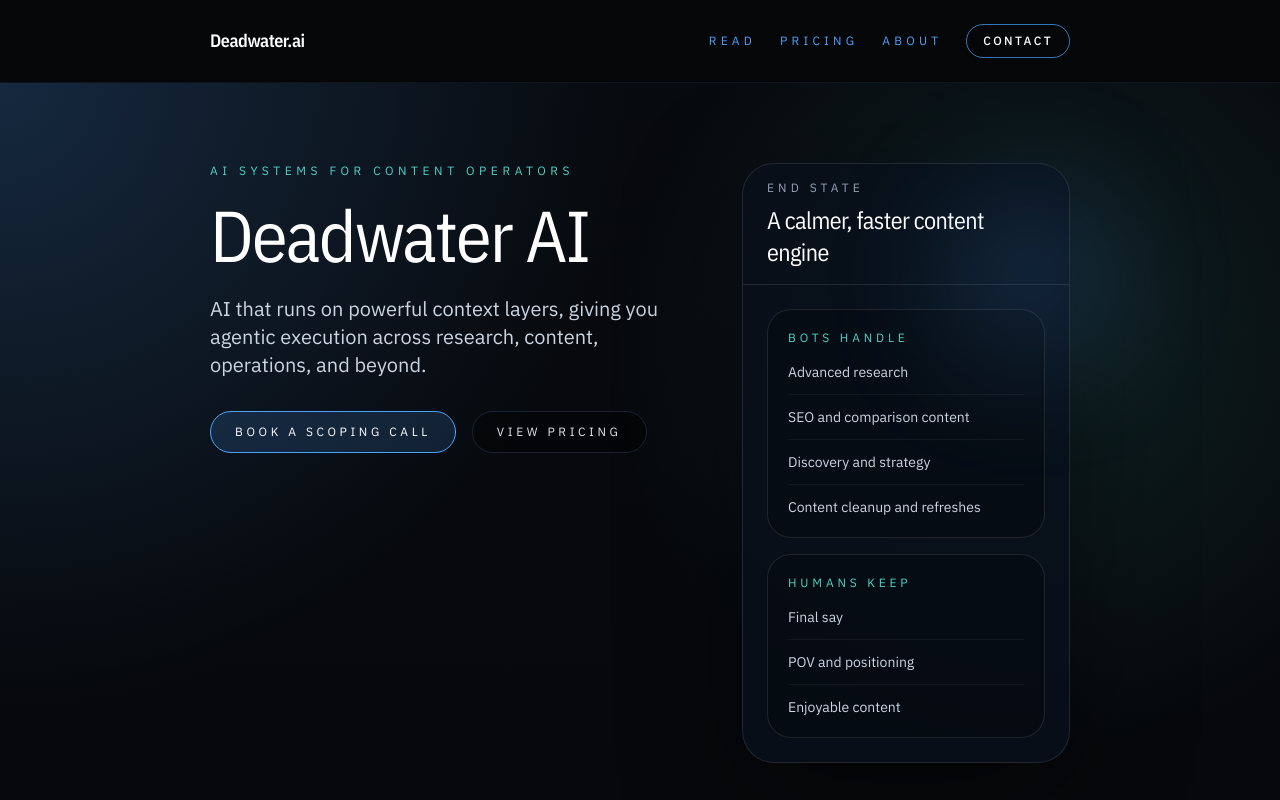
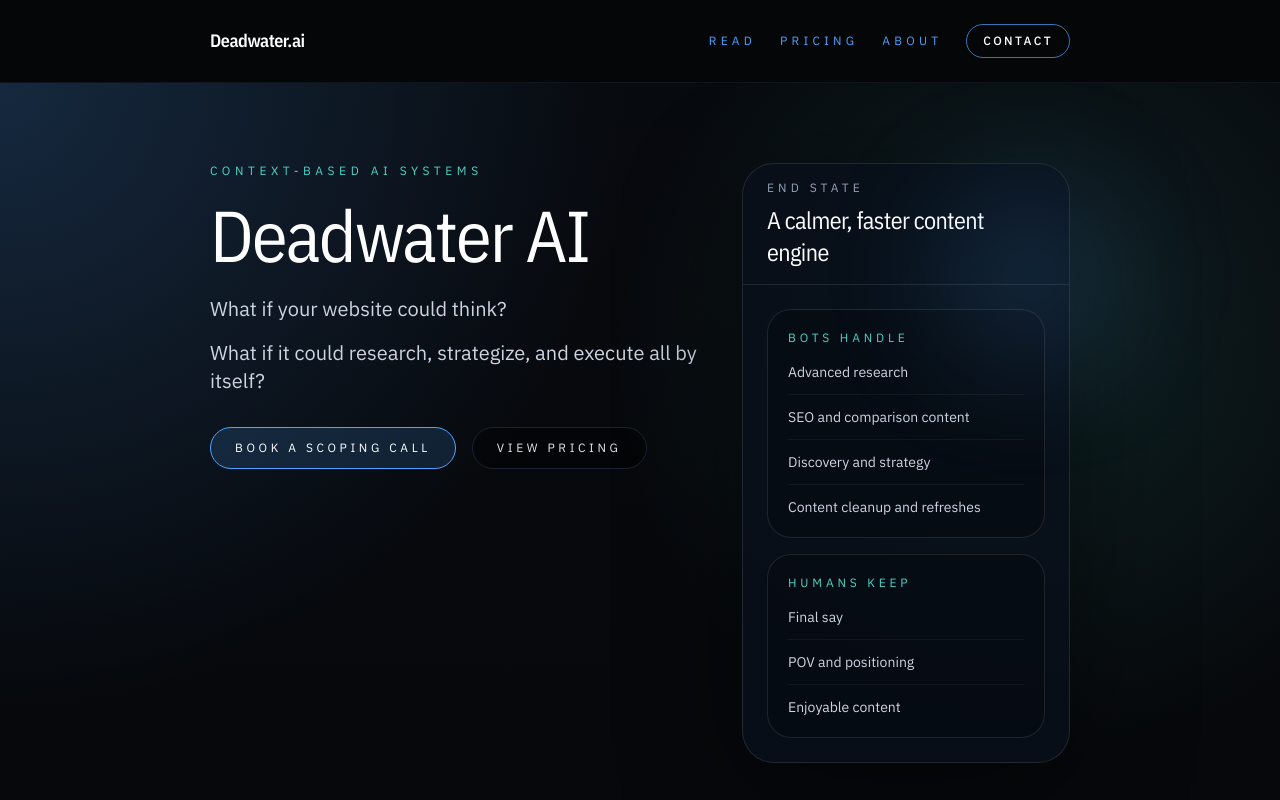
Before and after one commit to datasaurus-rex/deadwater, a Next.js app: page / in a window 1280 px wide. Shown: the top 800 px of the page. Built offline with nearby package versions, Linux system fonts and the light colour scheme.

Commit message:
Update homepage hero messaging

```diff
--- a/src/app/page.tsx
+++ b/src/app/page.tsx
@@ -76,13 +76,15 @@ export default function HomePage() {
         <div className="container-narrow py-14 sm:py-20">
           <div className="grid items-start gap-10 lg:grid-cols-[minmax(0,1.2fr)_minmax(320px,0.8fr)]">
             <div>
-              <p className="text-xs uppercase tracking-[0.38em] text-accent-sea">AI systems for content operators</p>
+              <p className="text-xs uppercase tracking-[0.38em] text-accent-sea">Context-based AI systems</p>
               <h1 className="heading-serif mt-5 max-w-3xl text-5xl leading-none text-white sm:text-6xl lg:text-7xl">
                 Deadwater AI
               </h1>
               <p className="mt-6 max-w-2xl text-lg leading-8 text-slate-300 sm:text-xl">
-                AI that runs on powerful context layers, giving you agentic execution across research, content,
-                operations, and beyond.
+                What if your website could think?
+              </p>
+              <p className="mt-4 max-w-2xl text-lg leading-8 text-slate-300 sm:text-xl">
+                What if it could research, strategize, and execute all by itself?
               </p>
               <div className="mt-8 flex flex-wrap gap-4">
                 <Link
```
